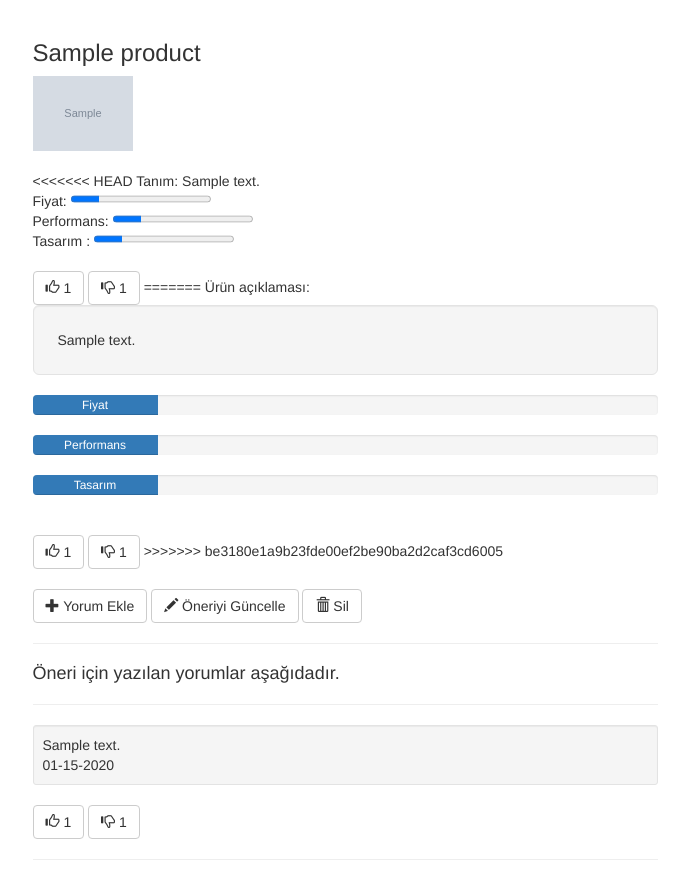
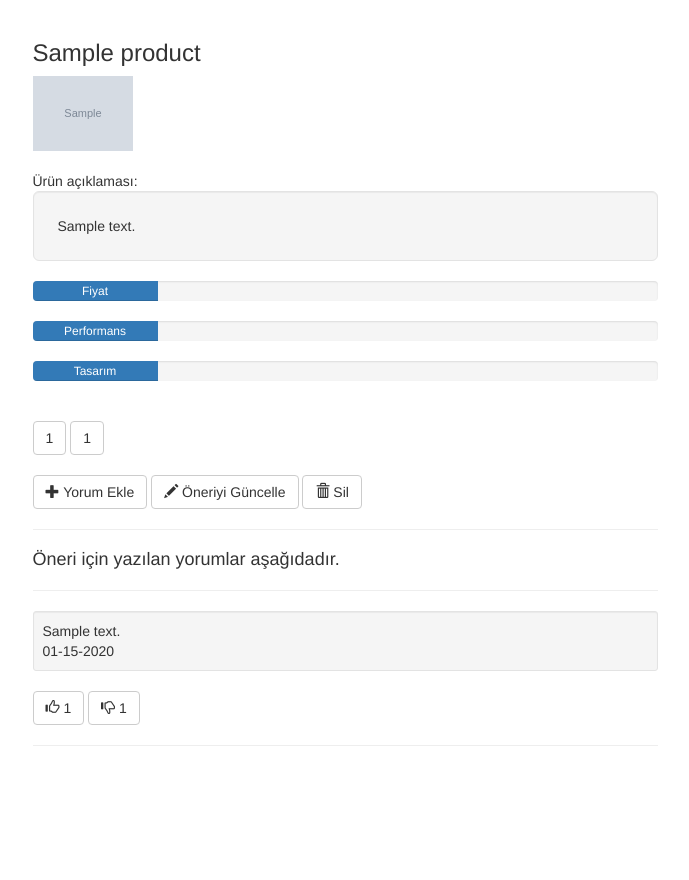
Before and after one commit to lyk2017-python/Oneriyorum, a Django app: page /product/1/ in a window 1280 px wide. Shown: the part 52-932 px from the top of the page, without its empty margins (295-984 px from the left). After the commit the page ends 798 px from the top, so only its background shows below. Run offline with Django 3.2, Linux system fonts and the light colour scheme; tables that the repository leaves empty hold one stand-in row (values such as "Sample post"); grey boxes marked "Sample" are stand-in pictures; some libraries are stand-ins or nearby versions.

Commit message:
like butonları yeri değişti

```diff
--- a/oneri/urun/templates/urun/product_detail.html
+++ b/oneri/urun/templates/urun/product_detail.html
@@ -11,17 +11,7 @@
     {% else %}
         Resim Yüklü Değil <br>
     {% endif %}
-<<<<<<< HEAD
-    Tanım: {{ object.description }}<br>
-    Fiyat:
-    <progress value="{{ object.price }}" max="5"></progress><br>
-    Performans:
-    <progress value="{{ object.performance }}" max="5"></progress><br>
-    Tasarım :
-    <progress value="{{ object.design }}" max="5"></progress><br><br>
-    <a href="#" class="btn btn-default" onclick="like(true, {{ object.id }})" id="like_{{object.id}}"><span class="glyphicon glyphicon-thumbs-up" ></span> {{ object.like }}</a>
-    <a href="#"  class="btn btn-default" onclick="dislike(true, {{ object.id }})" id="dislike_{{object.id}}"><span class="glyphicon glyphicon-thumbs-down" ></span> {{ object.dislike }}</a>
-=======
+
 
     Ürün açıklaması:
     <div class="well well-lg">
@@ -38,9 +28,11 @@
       <div class="progress-bar progress-bar-default" style="width: {% widthratio object.design 1 20 %}%">Tasarım</div>
     </div>
     <br>
-    <a href="#" class="btn btn-default"><span class="glyphicon glyphicon-thumbs-up"></span> {{ object.like }}</a>
-    <a href="#" class="btn btn-default"><span class="glyphicon glyphicon-thumbs-down"></span> {{ object.dislike }}</a>
->>>>>>> be3180e1a9b23fde00ef2be90ba2d2caf3cd6005
+
+    <a href="#" class="btn btn-default" onclick="like(true, {{ object.id }})" id="like_{{object.id}}"> {{ object.like }}</a>
+    <a href="#"  class="btn btn-default" onclick="dislike(true, {{ object.id }})" id="dislike_{{object.id}}"> {{ object.dislike }}</a>
+
+
         <br><br>
     <a href="{% url "comment-add"  pk=object.id %}" class="btn btn-default"><span class="glyphicon glyphicon-plus"></span> Yorum Ekle</a>
     <a href="{% url "product-update"  pk=object.id %}" class="btn btn-default"><span class="glyphicon glyphicon-pencil"></span> Öneriyi Güncelle</a>
```
